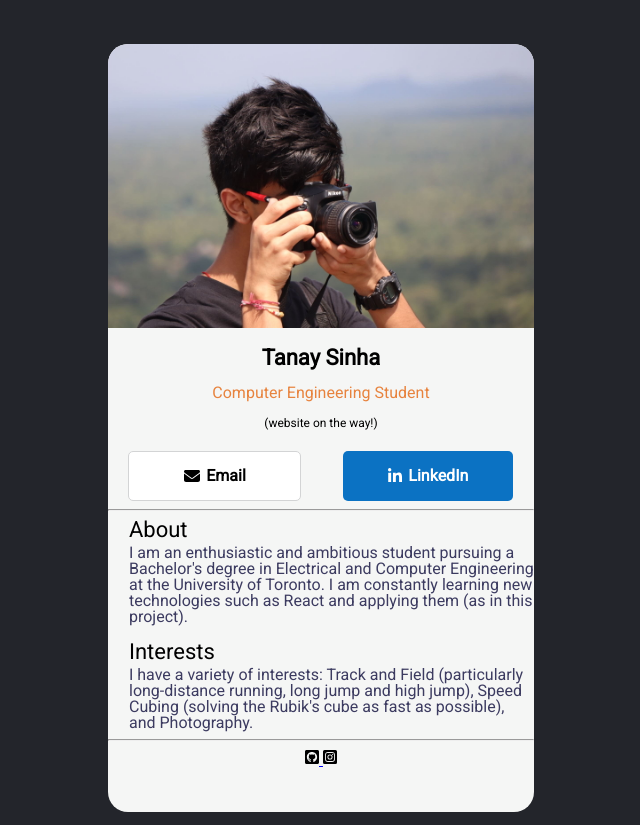
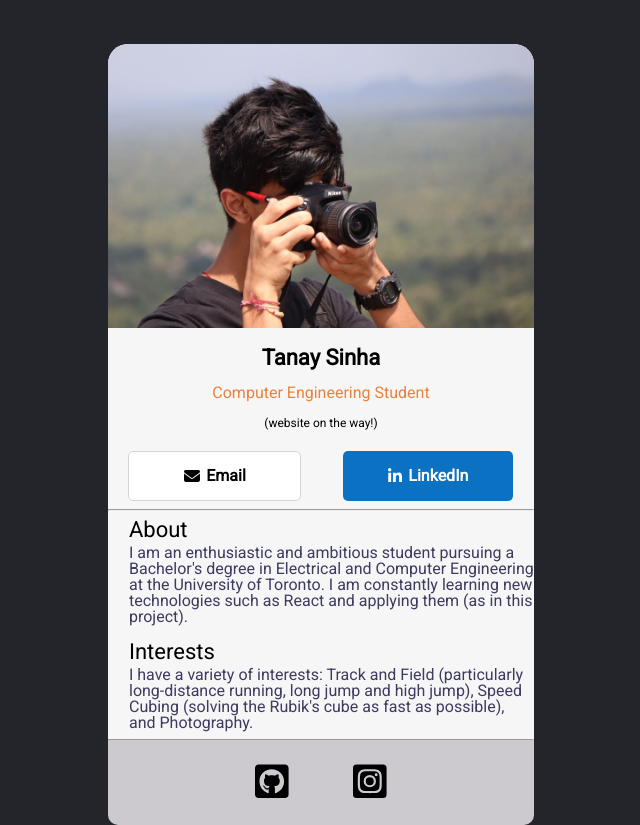
Before and after one commit to TSinha2/digital-card, a React (Vite) app: page / in a window 1280 px wide. Shown: the whole page, without its empty margins (319-959 px from the left). Built offline with nearby package versions, Linux system fonts and the light colour scheme.

Commit message:
App.css: Style the footer

```diff
--- a/src/App.css
+++ b/src/App.css
@@ -169,3 +169,24 @@ body
   font-size: 16px;
   color: rgb(60,59,96);
 }
+
+.footer
+{
+  width: 100%;
+  height: 100%;
+  background-color: rgb(204, 202, 207);
+  border-radius: 0px 0px 10px 10px;
+  display: flex;
+  justify-content: center;
+  align-items: center;
+  gap: 5vw;
+}
+
+.icon
+{
+  height: 3vw;
+}
+.footer-hr
+{
+  height: 9px;
+}
```
